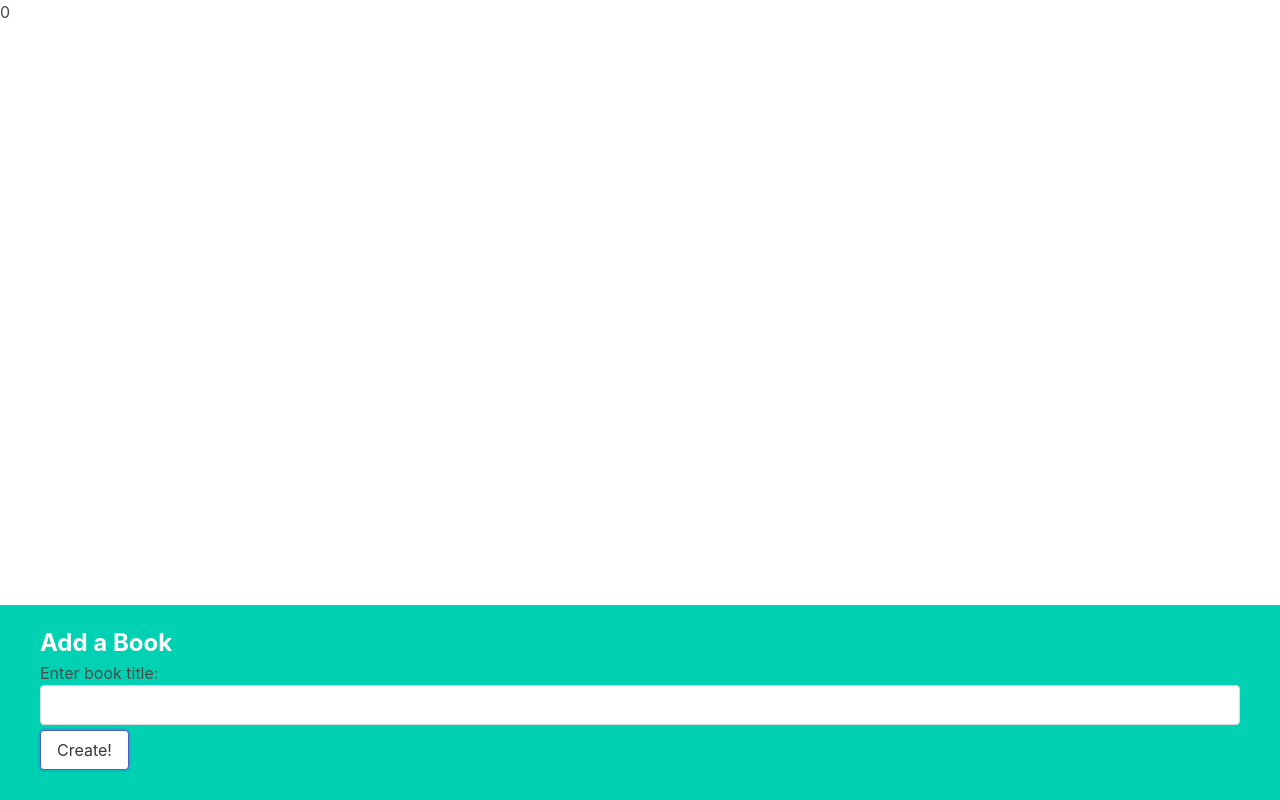
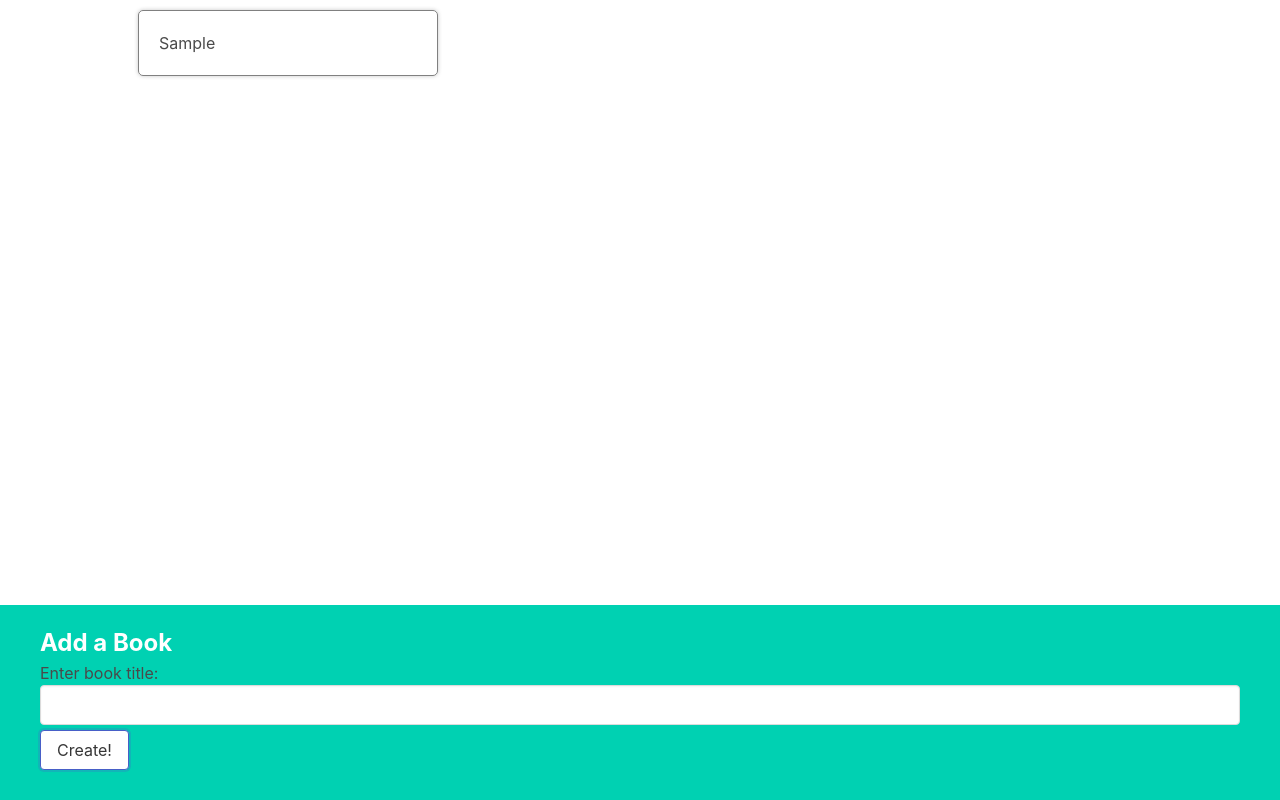
Before and after one commit to me-coderaider/react-form-handling, a React (Create React App) app: page / in a window 1280 px wide. Both pictures are taken after typing "Sample" into the empty fields and a click on the button "Create!". Built offline with nearby package versions, Linux system fonts and the light colour scheme.

Commit message:
adding new books and displaying book-list

```diff
--- a/src/App.js
+++ b/src/App.js
@@ -1,19 +1,27 @@
 import { useState } from "react";
 import BookCreate from "./components/BookCreate";
+import BookList from "./components/BookList";
 
 function App() {
     const [books, setBooks] = useState([]);
 
     const createBook = (title) => {
         // BAD CODE -- WRONG WAY OF UPDATING 'STATE' IN CASE OF ARRAY or OBJECT
+        /*
         books.push({ id: 123, title: title });
         console.log(books);
         setBooks(books);
+        */
+        const updatedBooks = [
+            ...books,
+            { id: Math.round(Math.random() * 9999), title: title },
+        ];
+        setBooks(updatedBooks);
     };
 
     return (
-        <div>
-            {books.length}
+        <div className="app">
+            <BookList books={books} />
             <BookCreate onCreate={createBook} />
         </div>
     );
--- a/src/components/BookList.js
+++ b/src/components/BookList.js
@@ -1,5 +1,11 @@
-function BookList() {
-    return <div>Book List Component</div>;
+import BookShow from "./BookShow";
+
+function BookList({ books }) {
+    const renderedBooks = books.map((book) => {
+        return <BookShow key={book.id} book={book} />;
+    });
+
+    return <div className="book-list">{renderedBooks}</div>;
 }
 
 export default BookList;
--- a/src/components/BookShow.js
+++ b/src/components/BookShow.js
@@ -1,5 +1,5 @@
-function BookShow() {
-    return <div>Book Show Component</div>;
+function BookShow({ book }) {
+    return <div className="book-show">{book.title}</div>;
 }
 
 export default BookShow;
```
